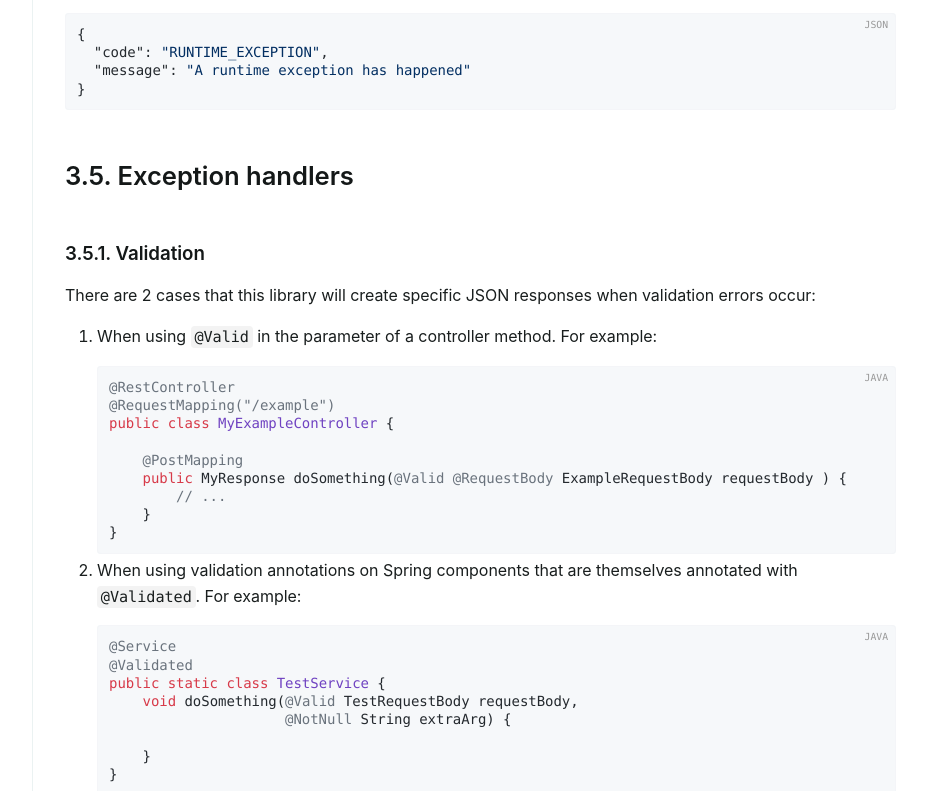
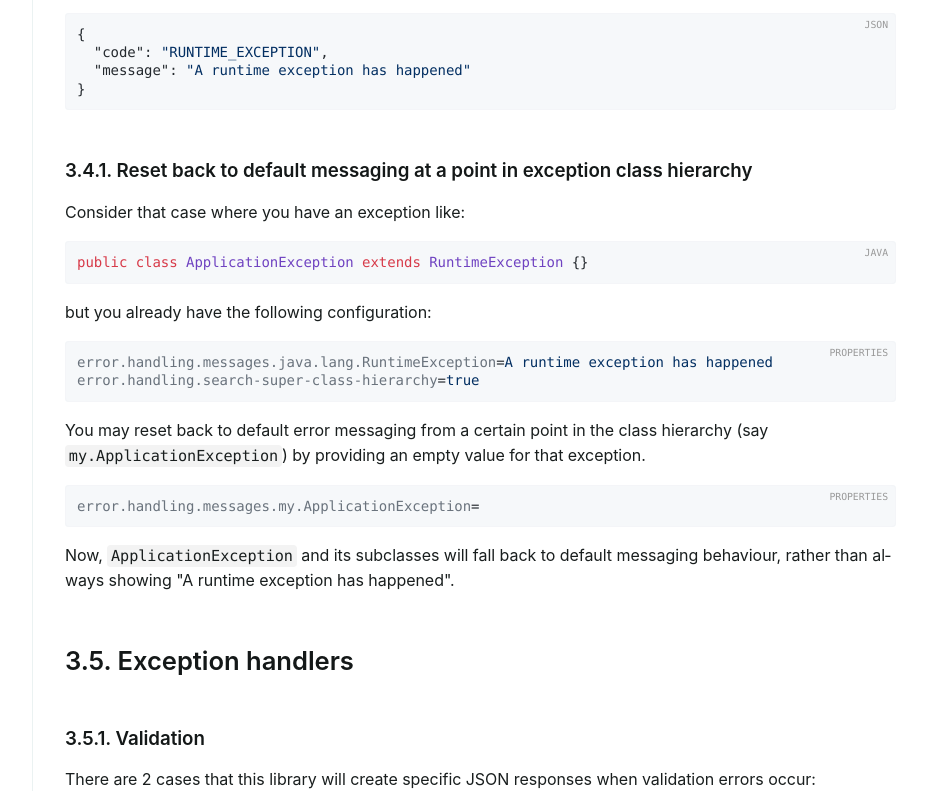
Before and after one commit to wimdeblauwe/error-handling-spring-boot-starter, a plain HTML site: page index.html in a window 1280 px wide. Shown: the part 11209-12000 px from the top of the page, without its empty margins (352-1278 px from the left). Drawn offline with Linux system fonts and the light colour scheme.

Commit message:
deploy: eb9f71cbb6de8e82f1686fab9a7bd97178095ec7

```diff
--- a/index.html
+++ b/index.html
@@ -75,7 +75,11 @@
 <li><a href="#field-specific-override-of-error-messages">3.3.3. Field specific override of error messages</a></li>
 </ul>
 </li>
-<li><a href="#super-class-hierarchy-search">3.4. Super class hierarchy search</a></li>
+<li><a href="#super-class-hierarchy-search">3.4. Super class hierarchy search</a>
+<ul class="sectlevel3">
+<li><a href="#reset-back-to-default-messaging-at-a-point-in-exception-class-hierarchy">3.4.1. Reset back to default messaging at a point in exception class hierarchy</a></li>
+</ul>
+</li>
 <li><a href="#exception-handlers">3.5. Exception handlers</a>
 <ul class="sectlevel3">
 <li><a href="#validation">3.5.1. Validation</a></li>
@@ -826,6 +830,39 @@ error.handling.messages.java.lang.RuntimeException=A runtime exception has happe
 }</code></pre>
 </div>
 </div>
+<div class="sect3">
+<h4 id="reset-back-to-default-messaging-at-a-point-in-exception-class-hierarchy"><a class="anchor" href="#reset-back-to-default-messaging-at-a-point-in-exception-class-hierarchy"></a>3.4.1. Reset back to default messaging at a point in exception class hierarchy</h4>
+<div class="paragraph">
+<p>Consider that case where you have an exception like:</p>
+</div>
+<div class="listingblock">
+<div class="content">
+<pre class="highlight"><code class="language-java" data-lang="java">public class ApplicationException extends RuntimeException {}</code></pre>
+</div>
+</div>
+<div class="paragraph">
+<p>but you already have the following configuration:</p>
+</div>
+<div class="listingblock">
+<div class="content">
+<pre class="highlight"><code class="language-properties" data-lang="properties">error.handling.messages.java.lang.RuntimeException=A runtime exception has happened
+error.handling.search-super-class-hierarchy=true</code></pre>
+</div>
+</div>
+<div class="paragraph">
+<p>You may reset back to default error messaging from a certain point in the class hierarchy (say
+<code>my.ApplicationException</code>) by providing an empty value for that exception.</p>
+</div>
+<div class="listingblock">
+<div class="content">
+<pre class="highlight"><code class="language-properties" data-lang="properties">error.handling.messages.my.ApplicationException=</code></pre>
+</div>
+</div>
+<div class="paragraph">
+<p>Now, <code>ApplicationException</code> and its subclasses will fall back to default messaging behaviour, rather than always showing
+"A runtime exception has happened".</p>
+</div>
+</div>
 </div>
 <div class="sect2">
 <h3 id="exception-handlers"><a class="anchor" href="#exception-handlers"></a>3.5. Exception handlers</h3>
@@ -1723,7 +1760,7 @@ When this is set to <code>true</code>, you can use any superclass from your <cod
 </div>
 <div id="footer">
 <div id="footer-text">
-Last updated 2021-09-27 06:35:05 UTC
+Last updated 2022-01-19 20:34:38 UTC
 </div>
 </div>
 </div>
```
